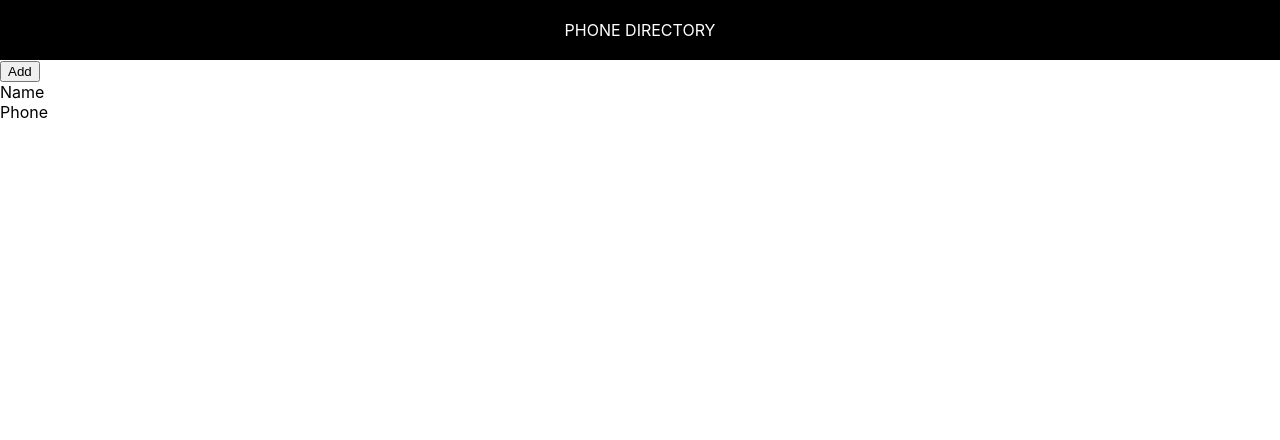
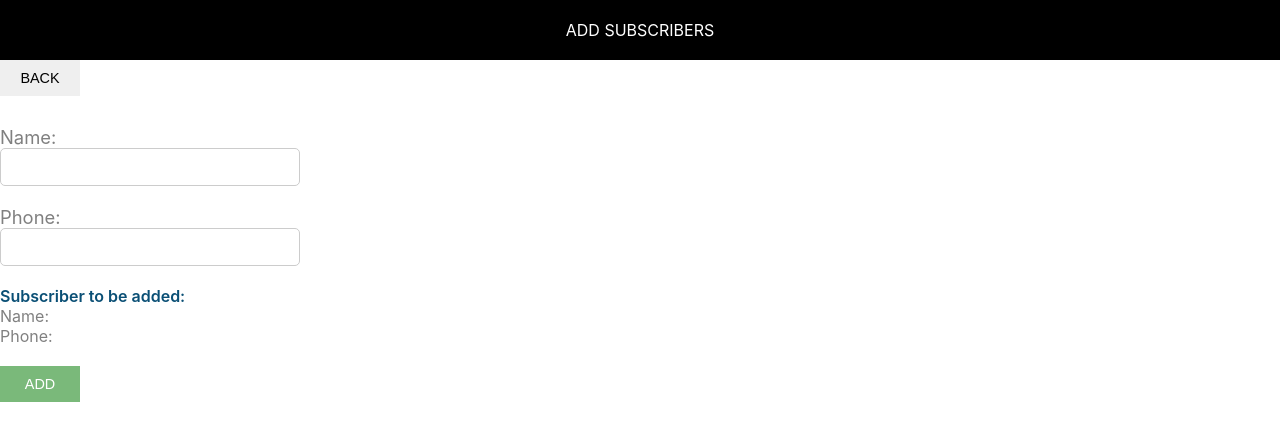
Before and after one commit to tayaln/phone-directory, a React (Create React App) app: page / in a window 1280 px wide. Shown: the top 440 px of the page. Built offline with nearby package versions, Linux system fonts and the light colour scheme.

Commit message:
Added ‘AddSubscriber’ component

```diff
--- /dev/null
+++ b/src/AddSubbsciber.js
@@ -0,0 +1,34 @@
+import React, { Component } from 'react';
+import Header from "./Header";
+import './common/common.css';
+import './AddSubscriber.css';
+
+class AddSubscriber extends Component {
+    render() {
+        return (
+            <div>
+                <Header heading="Add Subscribers" />
+                <button className="custom-btn">Back</button>
+
+                <form className="subscriber-form">
+                        <label htmlFor="name" className="label-control">Name: </label><br/>
+                        <input id="name" type="text" className="input-control" name="name"/><br/><br/>
+                        <label htmlFor="phone" className="label-control">Phone: </label><br/>
+                        <input id="phone" type="text" className="input-control" name="phone"/><br/><br/>
+
+                        <div className="subscriber-info-container">
+                            <span className="subscriber-to-add-heading">Subscriber to be added: </span><br/>
+                            <span className="subscriber-info">Name: </span><br/>
+                            <span className="subscriber-info">Phone: </span><br/>
+                        </div>
+
+                        <button type="submit" className="custom-btn add-btn">Add</button>
+                    </form>
+            </div>
+
+        )
+    }
+
+}
+
+export default AddSubscriber;
--- /dev/null
+++ b/src/AddSubscriber.css
@@ -0,0 +1,36 @@
+.subscriber-form {
+    margin-top: 30px;
+}
+
+.label-control {
+    color: #808080;
+    font-size: 1.15rem;
+    margin-right: 15px;
+}
+
+.input-control {
+    width: 300px;
+    min-width: 100px;
+    padding: 10px 15px;
+    display: inline-block;
+    border: 1px solid #ccc;
+    border-radius: 5px;
+    box-sizing: border-box;
+    font-size: 0.9rem;
+    outline: none;
+}
+
+.subscriber-info-container {
+    font-size: 1rem;
+    margin-right: 10px;
+    margin-bottom: 20px;
+}
+
+.subscriber-to-add-heading {
+    color: #0a4f75;
+    font-weight: 600;
+}
+
+.subscriber-info {
+    color: #808080;
+}
--- /dev/null
+++ b/src/App.css
@@ -0,0 +1,36 @@
+
+
+.add-btn {
+    background: #7ab97a;
+    color: #fff;
+}
+
+.delete-btn {
+    background: #b97a9e;
+    color: #fff;
+}
+
+.grid-container {
+    display: grid;
+    grid-template-columns: 40% 30% auto;
+    margin-bottom: 10px;
+}
+
+.heading-container {
+    margin: 30px 0 30px 0;
+    width: 100%;
+}
+
+.grid-item {
+    background-color: rgba(255, 255, 255, 0.8);
+    font-size: 1.15rem;
+    word-wrap: break-word;
+    padding-right: 10px;
+}
+
+.name-heading, .phone-heading {
+    font-size: 1rem;
+    font-weight: 600;
+    color: #808080;
+    text-transform: uppercase;
+}
--- a/src/App.js
+++ b/src/App.js
@@ -1,15 +1,30 @@
 import React, { Component } from 'react';
 import Header from "./Header";
+import './App.css';
+
+
 
 class App extends Component {
+
+  deleteHandler() {
+    alert("Delete clicked");
+  }
+
   render() {
+
     return (
       <div>
-        <Header />
-        <div>
-          <button> Add </button> <br />
-          <span> Name </span><br />
-          <span> Phone </span><br />
+        <Header heading="Phone Directry" />
+        <div className="component-body-container">
+          <button className="custom-btn add-btn">Add</button>
+          <div className="grid-container heading-container">
+            <span className="grid-item name-heading">Name</span>
+            <span className="grid-item phone-heading">Phone</span>
+            <span className="grid-item action-btn-container">
+                  <button className="custom-btn delete-btn" onClick={this.deleteHandler}>Delete</button>
+                </span>
+          {/* <button className="custom-btn delete-btn">Delete</button> */}
+          </div>
         </div>
 
       </div>
--- a/src/Header.js
+++ b/src/Header.js
@@ -3,10 +3,10 @@
 
 
 
-const Header = function () {
+const Header = function (props) {
     return (
         <div className="header">
-            Phone Directory
+            {props.heading}
         </div>
     )
 
--- /dev/null
+++ b/src/common/common.css
@@ -0,0 +1,14 @@
+.component-body-container {
+    padding: 20px;
+}
+
+.custom-btn {
+    padding: 10px;
+    border: none;
+    margin-right: 10px;
+    text-transform: uppercase;
+    width: 80px;
+    font-size: 0.9rem;
+    cursor: pointer;
+    outline: none;
+}
--- a/src/index.js
+++ b/src/index.js
@@ -2,12 +2,13 @@
 import ReactDOM from 'react-dom/client';
 import './index.css';
 import App from './App';
+import AddSubscriber from './AddSubbsciber';
 import reportWebVitals from './reportWebVitals';
 
 const root = ReactDOM.createRoot(document.getElementById('root'));
 root.render(
   <React.StrictMode>
-    <App />
+    <AddSubscriber />
   </React.StrictMode>
 );
 
```
